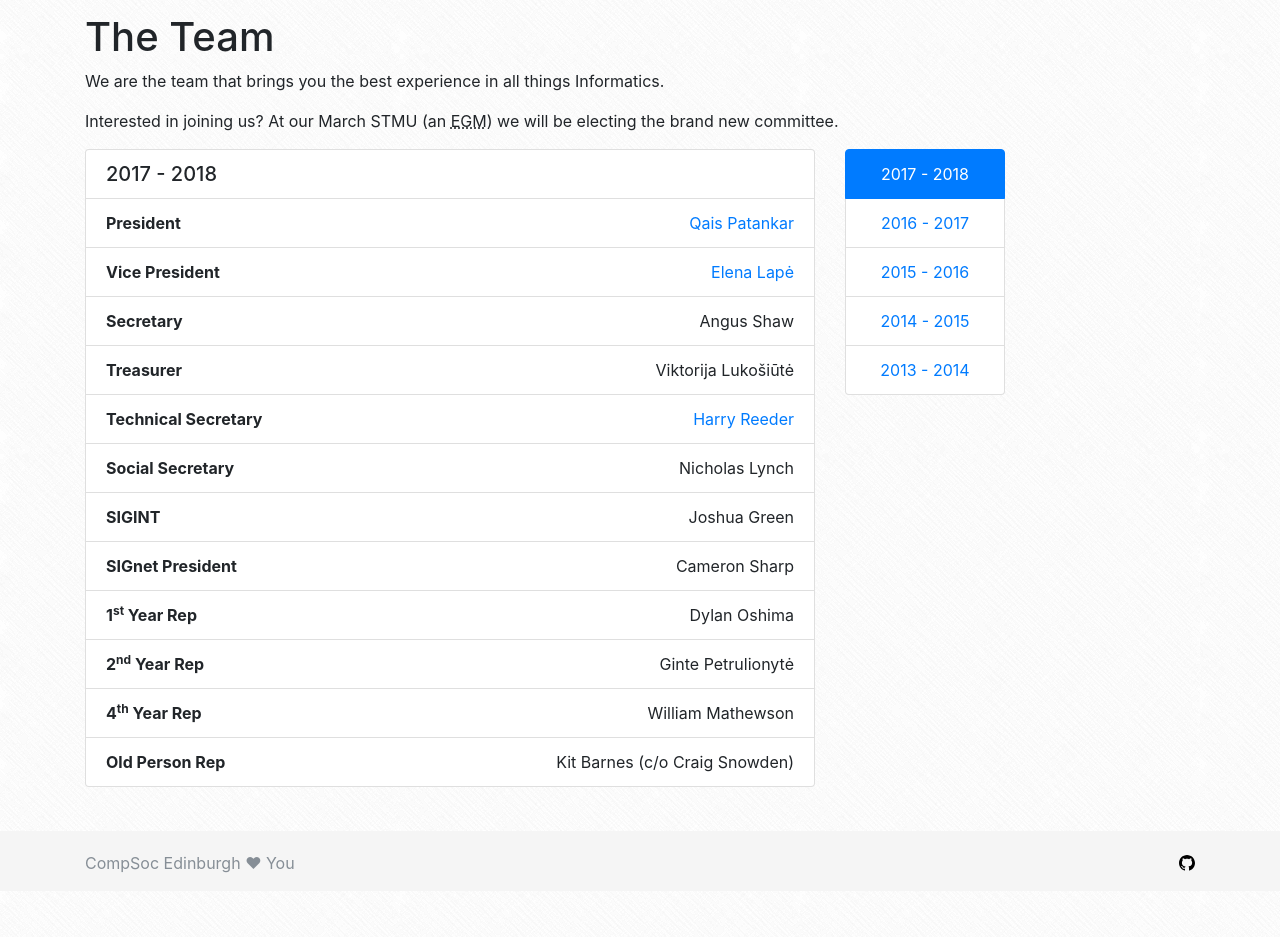
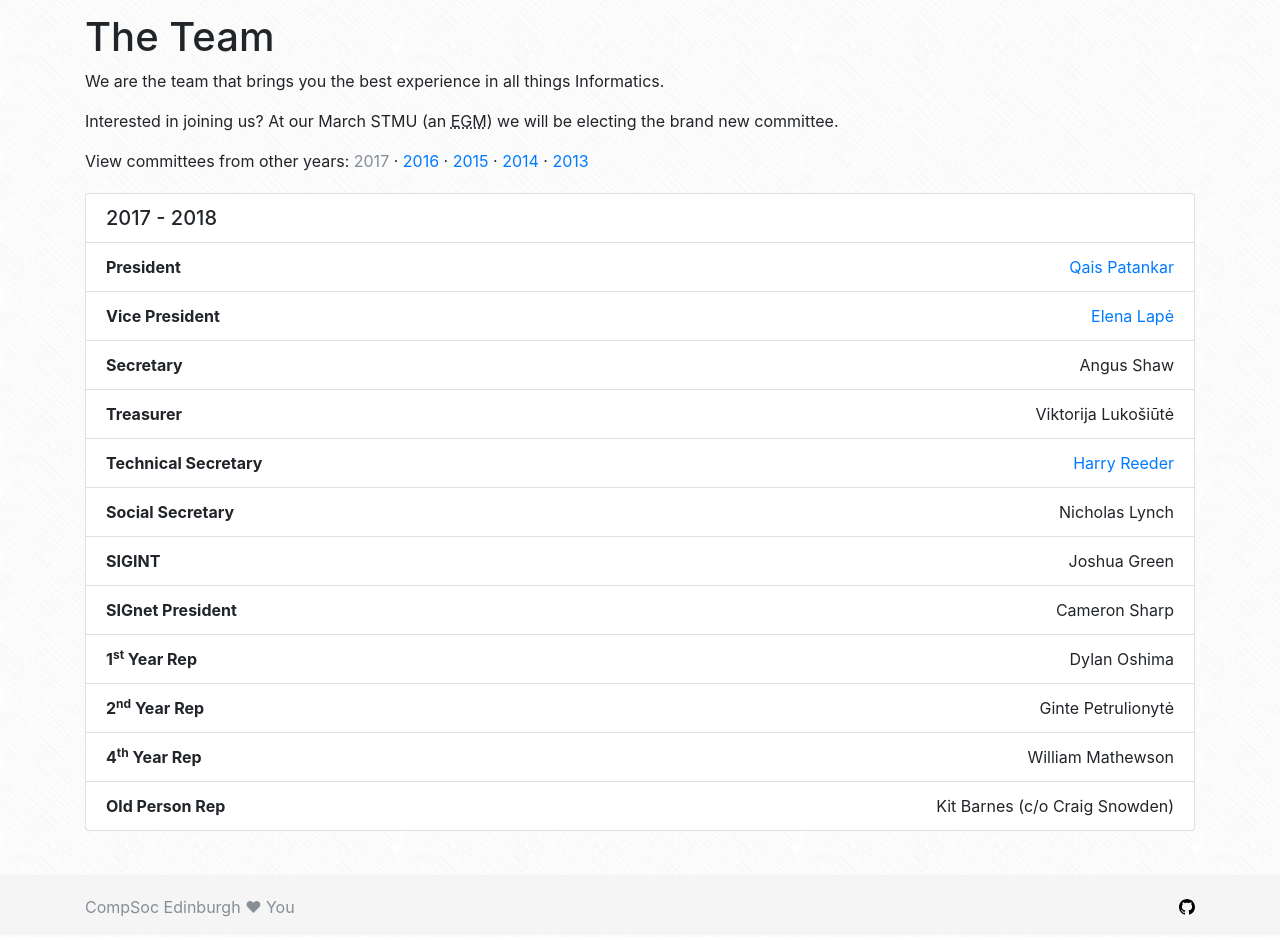
Before and after one commit to compsoc-edinburgh/website, a Jekyll site: the page built from _pages/team.md, in a window 1280 px wide. Shown: the part 346-1283 px from the top of the page. Built offline with Jekyll 4.4.1, drawn with Linux system fonts in a browser that asks for light colours; nearby versions of some CDN libraries; before the commit the page ends 1239 px from its top, so only the background shows below that.

Commit message:
Make year list a simple sequence of urls

```diff
--- a/_pages/team.md
+++ b/_pages/team.md
@@ -10,25 +10,33 @@ We are the team that brings you the best experience in all things Informatics.
 
 {% assign committee = site.data.committee | sort | reverse %}
 
+<style>
+	#cohorts > .active {
+		color: #868e96;
+	}
+</style>
+
 <div class="row">
-	<div class="col-xl-2 col-lg-3 order-lg-2 col-sm-12">
-		<nav id="cohorts" class="nav nav-pills list-group" role="tablist">
+	<div class="col">
+		<div id="cohorts" class="nav nav-pills" role="tablist">
+			View committees from other years:&nbsp;
 			{% for cohort in committee %}{% if cohort.year %}
-				<a class="d-flex list-group-item justify-content-center"
+				{% unless forloop.first %}&nbsp;&middot;&nbsp;{% endunless %}
+				<a
 						data-toggle="pill"
 						role="pill"
 						href="#cohort-{{ cohort.year | slugify }}"
 						{% if committee[0] == cohort %}
-						class="d-flex list-group-item justify-content-center active"
+						class="active"
 						aria-expanded="true"
 						{% endif %}
-				>{{ cohort.year }}</a>
+				>{{ cohort.year | slice: 0, 4 }}</a>
 			{% endif %}{% endfor %}
-		</nav>
+		</div>
 	</div>
-	<!-- -->
-	<!-- -->
-	<div class="col-lg-8 pull-lg-3 order-lg-1 col-sm-12">
+</div>
+<div class="row">
+	<div class="col">
 		<div class="tab-content">
 		{% for cohort in committee %}
 			{% if cohort.year %}
```
